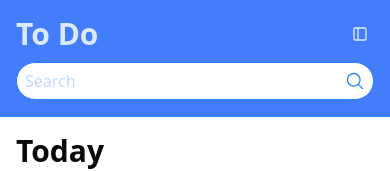
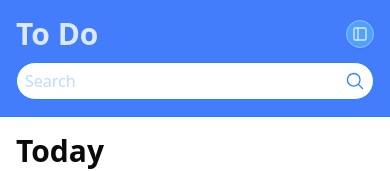
Before and after one commit to gyonshayel/To-Do-App, a React (Vite) app: page / in a window 390 px wide. Shown: the top 171 px of the page. Built offline with nearby package versions, Linux system fonts and the light colour scheme.

Commit message:
Change the mobile breakpoint of the sidebar to 640px for better layout

```diff
--- a/src/App.jsx
+++ b/src/App.jsx
@@ -24,7 +24,7 @@ function App() {
           <AppSidebar />
           <SidebarInset className="inline-block px-4 py-2">
             <div>
-              <SidebarTrigger className="sidebar-trigger sm:hidden" />
+              <SidebarTrigger className="sidebar-trigger rounded-full bg-blue-400 hover:bg-blue-100 border-blue-300 text-blue-100 hover:text-blue-400 sm:hidden" />
               <Routes>
                 <Route path="/" element={<Today />} />
                 <Route path="/scheduled" element={<Scheduled />} />
--- a/src/components/Sidebar.jsx
+++ b/src/components/Sidebar.jsx
@@ -58,7 +58,7 @@ export function AppSidebar() {
       collapsible="icon"
       side={isMobile ? "right" : "left"}
     >
-      <SidebarTrigger className="mx-2.5 mt-6 sm:mt-0" />
+      <SidebarTrigger className="rounded-full mx-2.5 mt-6 sm:mt-0" />
       <SidebarContent className="overflow-hidden">
         <SidebarGroup>
           <SidebarGroupContent>
--- a/src/components/ui/sidebar.jsx
+++ b/src/components/ui/sidebar.jsx
@@ -184,7 +184,7 @@ function Sidebar({
 
   return (
     <div
-      className="group peer text-sidebar-foreground hidden md:block"
+      className="group peer text-sidebar-foreground hidden sm:block"
       data-state={state}
       data-collapsible={state === "collapsed" ? collapsible : ""}
       data-variant={variant}
@@ -206,7 +206,7 @@ function Sidebar({
       <div
         data-slot="sidebar-container"
         className={cn(
-          "fixed inset-y-0 z-10 hidden h-svh w-(--sidebar-width) transition-[left,right,width] duration-200 ease-linear md:flex",
+          "fixed inset-y-0 z-10 hidden h-svh w-(--sidebar-width) transition-[left,right,width] duration-200 ease-linear sm:flex",
           side === "left"
             ? "left-0 group-data-[collapsible=offcanvas]:left-[calc(var(--sidebar-width)*-1)]"
             : "right-0 group-data-[collapsible=offcanvas]:right-[calc(var(--sidebar-width)*-1)]",
@@ -237,7 +237,7 @@ function SidebarTrigger({ className, onClick, ...props }) {
     <Button
       data-sidebar="trigger"
       data-slot="sidebar-trigger"
-      variant="ghost"
+      variant="outline"
       size="icon"
       className={cn("size-7", className)}
       onClick={(event) => {
@@ -283,7 +283,7 @@ function SidebarInset({ className, ...props }) {
       data-slot="sidebar-inset"
       className={cn(
         "bg-background relative flex w-full flex-1 flex-col",
-        "md:peer-data-[variant=inset]:m-2 md:peer-data-[variant=inset]:ml-0 md:peer-data-[variant=inset]:rounded-xl md:peer-data-[variant=inset]:shadow-sm md:peer-data-[variant=inset]:peer-data-[state=collapsed]:ml-2",
+        "sm:peer-data-[variant=inset]:m-2 sm:peer-data-[variant=inset]:ml-0 sm:peer-data-[variant=inset]:rounded-xl sm:peer-data-[variant=inset]:shadow-sm sm:peer-data-[variant=inset]:peer-data-[state=collapsed]:ml-2",
         className
       )}
       {...props}
@@ -387,7 +387,7 @@ function SidebarGroupAction({ className, asChild = false, ...props }) {
       className={cn(
         "text-sidebar-foreground ring-sidebar-ring hover:bg-sidebar-accent hover:text-sidebar-accent-foreground absolute top-3.5 right-3 flex aspect-square w-5 items-center justify-center rounded-md p-0 outline-hidden transition-transform focus-visible:ring-2 [&>svg]:size-4 [&>svg]:shrink-0",
         // Increases the hit area of the button on mobile.
-        "after:absolute after:-inset-2 md:after:hidden",
+        "after:absolute after:-inset-2 sm:after:hidden",
         "group-data-[collapsible=icon]:hidden",
         className
       )}
@@ -512,13 +512,13 @@ function SidebarMenuAction({
       className={cn(
         "text-sidebar-foreground ring-sidebar-ring hover:bg-sidebar-accent hover:text-sidebar-accent-foreground peer-hover/menu-button:text-sidebar-accent-foreground absolute top-1.5 right-1 flex aspect-square w-5 items-center justify-center rounded-md p-0 outline-hidden transition-transform focus-visible:ring-2 [&>svg]:size-4 [&>svg]:shrink-0",
         // Increases the hit area of the button on mobile.
-        "after:absolute after:-inset-2 md:after:hidden",
+        "after:absolute after:-inset-2 sm:after:hidden",
         "peer-data-[size=sm]/menu-button:top-1",
         "peer-data-[size=default]/menu-button:top-1.5",
         "peer-data-[size=lg]/menu-button:top-2.5",
         "group-data-[collapsible=icon]:hidden",
         showOnHover &&
-          "peer-data-[active=true]/menu-button:text-sidebar-accent-foreground group-focus-within/menu-item:opacity-100 group-hover/menu-item:opacity-100 data-[state=open]:opacity-100 md:opacity-0",
+          "peer-data-[active=true]/menu-button:text-sidebar-accent-foreground group-focus-within/menu-item:opacity-100 group-hover/menu-item:opacity-100 data-[state=open]:opacity-100 sm:opacity-0",
         className
       )}
       {...props}
--- a/src/hooks/use-mobile.js
+++ b/src/hooks/use-mobile.js
@@ -1,6 +1,6 @@
 import * as React from "react"
 
-const MOBILE_BREAKPOINT = 768
+const MOBILE_BREAKPOINT = 640
 
 export function useIsMobile() {
   const [isMobile, setIsMobile] = React.useState(undefined)
--- a/src/index.css
+++ b/src/index.css
@@ -123,7 +123,7 @@
 
 @layer components {
   .sidebar-trigger {
-    @apply z-50 sm:z-0 absolute -top-[105px] right-4 w-9 h-9 sm:w-7 sm:h-7 sm:static my-auto text-blue-100 sm:text-foreground;
+    @apply z-50 sm:z-0 absolute -top-[105px] right-4 w-9 h-9 sm:w-7 sm:h-7 sm:static my-auto;
   }
 }
 
```
